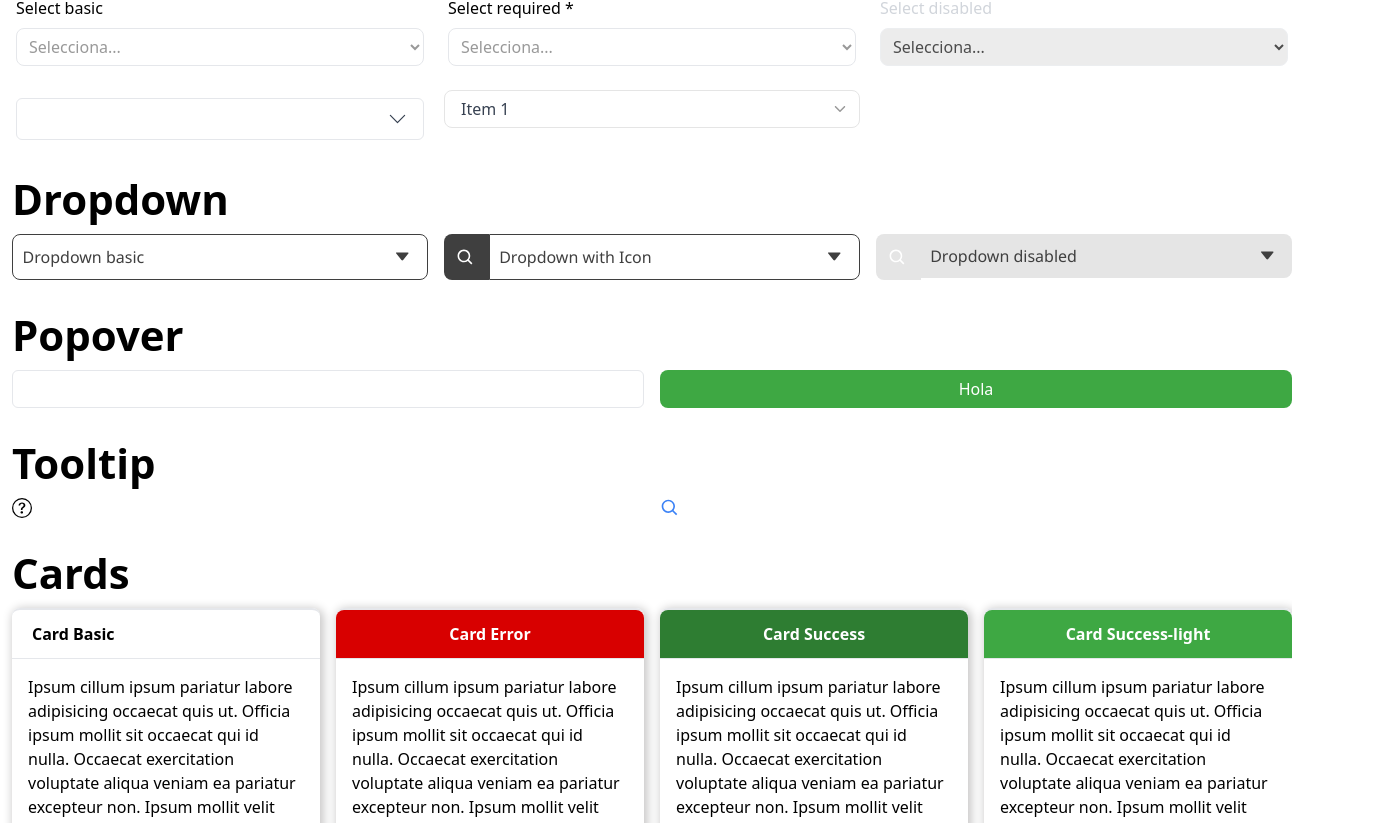
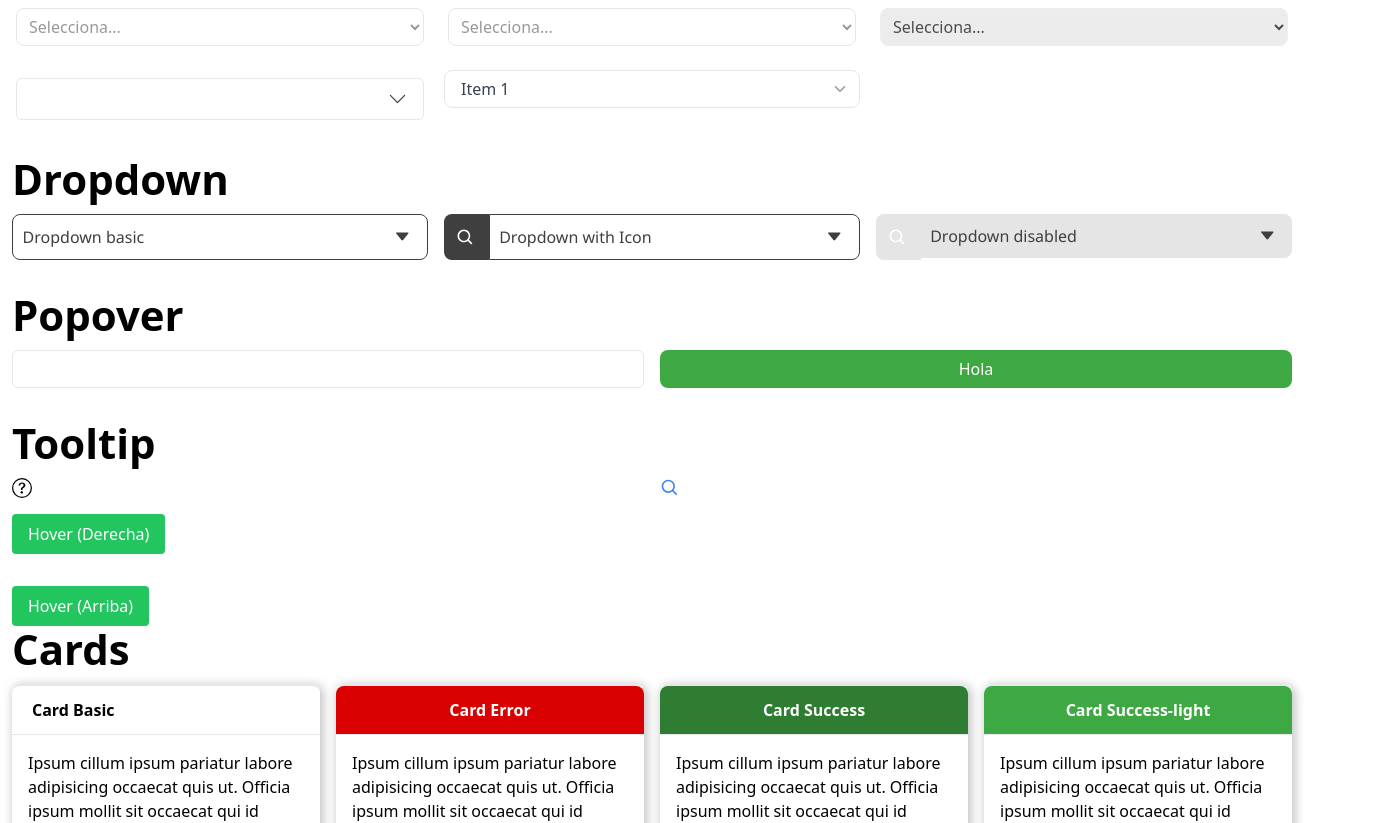
Before and after one commit to Imagine-CX/imaginecx-library, a React (Vite) app: page / in a window 1280 px wide. Shown: the part 1953-2776 px from the top of the page, 1384 px wide, since content can reach past the window. Built offline with nearby package versions, Linux system fonts and the light colour scheme.

Commit message:
feat(Tooltip): add new props

```diff
--- a/src/App.tsx
+++ b/src/App.tsx
@@ -425,13 +425,39 @@ function App() {
       </div>
       <Header variant="h2">Tooltip</Header>
       <div className="icx-grid icx-grid-cols-1 icx-gap-4 icx-mt-3 icx-pb-8 md:icx-grid-cols-2 lg:icx-grid-cols-2">
-        <Tooltip text="Recuerda que debes ingresar entre corchetes [ ] el número de la columna que deseas utilizar.">
-          <BsQuestionCircle className="icx-w-5 icx-h-5" />
-        </Tooltip>
-        <Tooltip text="Recuerda que debes ingresar entre corchetes [ ] el número de la columna que deseas utilizar.">
-          <BiSearch className="icx-w-5 icx-h-5 icx-text-blue-500" />
-        </Tooltip>
+        <div className="icx-flex icx-items-center">
+          <Tooltip
+            text="Recuerda que debes ingresar entre corchetes [ ] el número de la columna que deseas utilizar."
+            position="right"
+          >
+            <BsQuestionCircle className="icx-w-5 icx-h-5" />
+          </Tooltip>
+        </div>
+        <div className="icx-flex icx-items-center">
+          <Tooltip
+            text="Recuerda que debes ingresar entre corchetes [ ] el número de la columna que deseas utilizar."
+            position="top"
+          >
+            <BiSearch className="icx-w-5 icx-h-5 icx-text-blue-500" />
+          </Tooltip>
+        </div>
+        <div className="icx-flex icx-items-center">
+          <Tooltip
+            text="Recuerda que debes ingresar entre corchetes [ ] el número de la columna que deseas utilizar."
+            position="right"
+            theme="dark"
+          >
+            <button className="icx-bg-green-500 icx-text-white icx-px-4 icx-py-2 icx-rounded">Hover (Derecha)</button>
+          </Tooltip>
+        </div>
       </div>
+      <Tooltip
+        text="Recuerda que debes ingresar entre corchetes [ ] el número de la columna que deseas utilizar."
+        position="top"
+        theme="light"
+      >
+        <button className="icx-bg-green-500 icx-text-white icx-px-4 icx-py-2 icx-rounded">Hover (Arriba)</button>
+      </Tooltip>
       <Header variant="h2">Cards</Header>
       <div className="icx-grid icx-grid-cols-1 icx-gap-4 icx-mt-3 icx-pb-8 md:icx-grid-cols-2 lg:icx-grid-cols-4">
         <Card title="Card Basic" type="error12">
--- a/src/components/ToolTip/Tooltip.tsx
+++ b/src/components/ToolTip/Tooltip.tsx
@@ -1,49 +1,75 @@
-import { JSX, useState } from 'react';
+import { JSX } from 'react';
 
 export interface ITooltip extends React.PropsWithChildren {
   text: string;
+  position?: 'top' | 'bottom' | 'left' | 'right';
+  containerClass?: string;
+  theme?: 'dark' | 'light';
+  isDom?: boolean;
 }
 
-export const Tooltip = ({ text, children }: ITooltip): JSX.Element => {
-  const [tooltipStatus, setTooltipStatus] = useState(0);
+export const Tooltip = ({
+  text,
+  children,
+  position = 'right',
+  containerClass,
+  theme = 'dark',
+  isDom = false,
+}: ITooltip): JSX.Element => {
+  const tooltipBaseClasses = 'icx-relative icx-inline-flex';
+
+  const tooltipTextBaseClasses =
+    'icx-invisible icx-absolute icx-w-56 icx-text-center icx-p-1 icx-rounded-md icx-z-10 icx-opacity-0 icx-transition-opacity icx-duration-300 icx-shadow-md';
+
+  const themeClasses = {
+    light: 'icx-bg-white icx-text-gray-800 icx-border icx-border-gray-200',
+    dark: 'icx-bg-black icx-text-white',
+  };
+
+  const positionClasses = {
+    right: 'icx-top-1/2 icx-left-full icx-transform icx--translate-y-1/2 icx-ml-2',
+    bottom: 'icx-top-full icx-left-1/2 icx-transform icx--translate-x-1/2 icx-mt-2',
+    top: 'icx-bottom-full icx-left-1/2 icx-transform icx--translate-x-1/2 icx-mb-2',
+    left: 'icx-top-1/2 icx-right-full icx-transform icx--translate-y-1/2 icx-mr-2',
+  };
+
+  const getArrowElement = () => {
+    let arrowClasses = 'icx-absolute icx-w-0 icx-h-0 icx-border-solid';
+
+    if (position === 'right') {
+      arrowClasses += ' icx-top-1/2 icx-right-full icx-transform icx--translate-y-1/2';
+      arrowClasses += ' icx-border-t-8 icx-border-b-8 icx-border-r-8 icx-border-l-0';
+      arrowClasses += ' icx-border-t-transparent icx-border-b-transparent';
+      arrowClasses += theme === 'light' ? ' icx-border-r-white' : ' icx-border-r-black';
+    } else if (position === 'bottom') {
+      arrowClasses += ' icx-bottom-full icx-left-1/2 icx-transform icx--translate-x-1/2';
+      arrowClasses += ' icx-border-l-8 icx-border-r-8 icx-border-b-8 icx-border-t-0';
+      arrowClasses += ' icx-border-l-transparent icx-border-r-transparent';
+      arrowClasses += theme === 'light' ? ' icx-border-b-white' : ' icx-border-b-black';
+    } else if (position === 'top') {
+      arrowClasses += ' icx-top-full icx-left-1/2 icx-transform icx--translate-x-1/2';
+      arrowClasses += ' icx-border-l-8 icx-border-r-8 icx-border-t-8 icx-border-b-0';
+      arrowClasses += ' icx-border-l-transparent icx-border-r-transparent';
+      arrowClasses += theme === 'light' ? ' icx-border-t-white' : ' icx-border-t-black';
+    } else if (position === 'left') {
+      arrowClasses += ' icx-top-1/2 icx-left-full icx-transform icx--translate-y-1/2';
+      arrowClasses += ' icx-border-t-8 icx-border-b-8 icx-border-l-8 icx-border-r-0';
+      arrowClasses += ' icx-border-t-transparent icx-border-b-transparent';
+      arrowClasses += theme === 'light' ? ' icx-border-l-white' : ' icx-border-l-black';
+    }
+
+    return <div className={arrowClasses}></div>;
+  };
+
   return (
-    <>
-      <div className="icx-flex-col icx-w-fit">
-        <div className="icx-relative" onMouseEnter={() => setTooltipStatus(3)} onMouseLeave={() => setTooltipStatus(0)}>
-          <div className="icx-mr-2 icx-cursor-pointer">{children}</div>
-          {tooltipStatus === 3 && (
-            <div
-              role="tooltip"
-              className="icx-z-20 icx--mt-12 icx-w-64 icx-absolute icx-transition icx-duration-150 icx-ease-in-out icx-left-0 icx-ml-12 icx-shadow-lg icx-bg-black icx-p-3 icx-rounded"
-            >
-              <svg
-                className="icx-absolute icx-left-0 icx--ml-2 icx-bottom-0 icx-top-0 icx-h-full"
-                width="9px"
-                height="16px"
-                viewBox="0 0 9 16"
-                version="1.1"
-                xmlns="http://www.w3.org/2000/svg"
-                xmlnsXlink="http://www.w3.org/1999/xlink"
-              >
-                <g id="Page-1" stroke="none" strokeWidth={1} fill="none" fillRule="evenodd">
-                  <g id="Tooltips-" transform="translate(-874.000000, -1029.000000)" fill="#000000">
-                    <g id="Group-3-Copy-16" transform="translate(850.000000, 975.000000)">
-                      <g id="Group-2" transform="translate(24.000000, 0.000000)">
-                        <polygon
-                          id="Triangle"
-                          transform="translate(4.500000, 62.000000) rotate(-90.000000) translate(-4.500000, -62.000000) "
-                          points="4.5 57.5 12.5 66.5 -3.5 66.5"
-                        />
-                      </g>
-                    </g>
-                  </g>
-                </g>
-              </svg>
-              <p className="icx-text-xs icx-leading-4 icx-text-white">{text}</p>
-            </div>
-          )}
-        </div>
+    <div className={`icx-tooltip ${tooltipBaseClasses} ${containerClass || ''} group`}>
+      {children}
+      <div
+        className={`icx-tooltiptext ${tooltipTextBaseClasses} ${themeClasses[theme]} ${positionClasses[position]} group-hover:icx-visible group-hover:icx-opacity-100`}
+      >
+        {isDom ? <div dangerouslySetInnerHTML={{ __html: text }}></div> : text}
+        {getArrowElement()}
       </div>
-    </>
+    </div>
   );
 };
--- a/src/components/style.css
+++ b/src/components/style.css
@@ -350,3 +350,8 @@
 .element-shadow {
   box-shadow: 2px 2px 10px 2px #cac9c9;
 }
+
+.icx-tooltip:hover .icx-tooltiptext {
+  visibility: visible !important;
+  opacity: 1 !important;
+}
```
